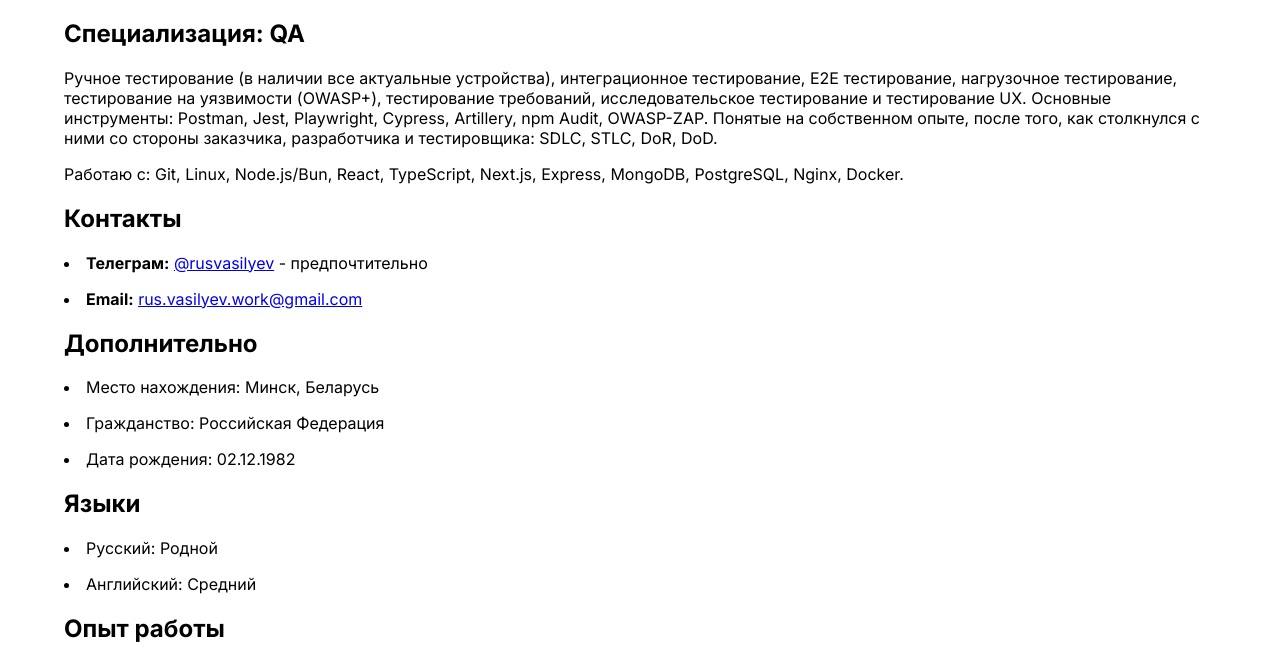
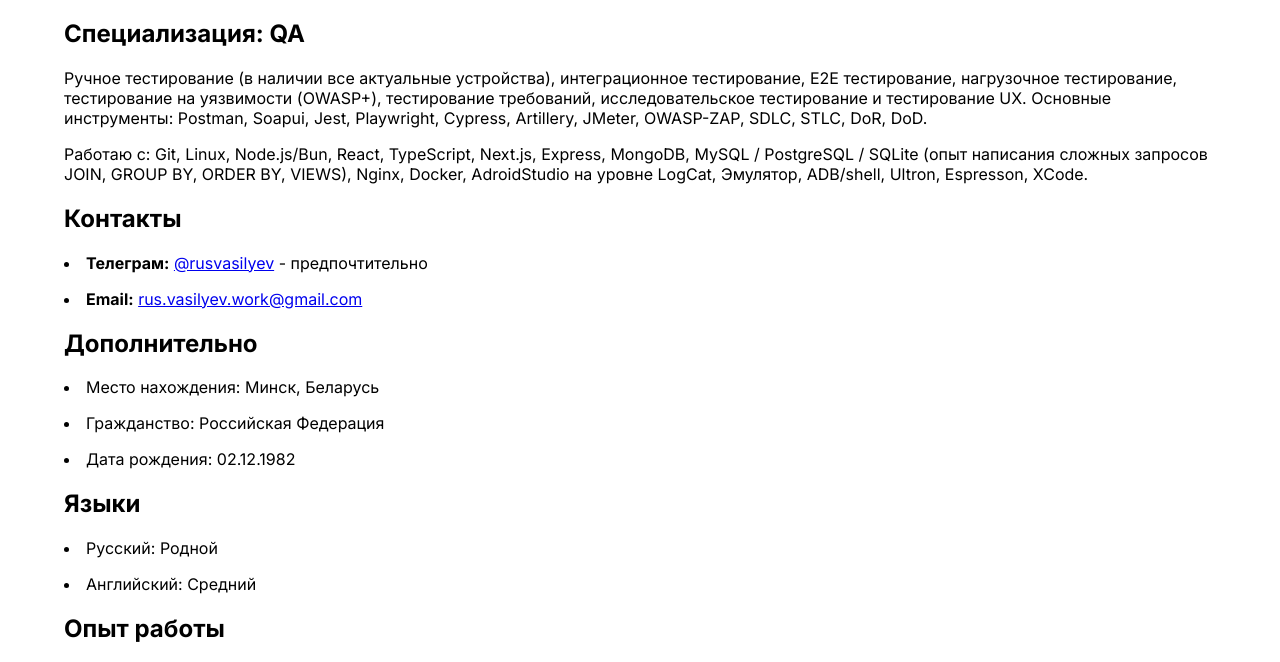
Before and after one commit to recherches-meteorologiques/recherches-meteorologiques.github.io, a website: page index.html in a window 1280 px wide. Shown: the part 95-757 px from the top of the page. Drawn offline with Linux system fonts and the light colour scheme.

Commit message:
chore: Add missed skills.

```diff
--- a/index.html
+++ b/index.html
@@ -76,13 +76,14 @@
 	<p>
 		Ручное тестирование (в наличии все актуальные устройства), интеграционное тестирование,
         E2E тестирование, нагрузочное тестирование, тестирование на уязвимости (OWASP+),
-        тестирование требований, исследовательское тестирование и тестирование UX. Основные инструменты: Postman, Jest, Playwright, Cypress,
-        Artillery, npm Audit, OWASP-ZAP. Понятые на собственном опыте,
-		после того, как столкнулся с ними со стороны заказчика, разработчика и тестировщика: SDLC, STLC, DoR, DoD.
+        тестирование требований, исследовательское тестирование и тестирование UX. Основные инструменты: Postman, Soapui, Jest, Playwright, Cypress,
+        Artillery, JMeter, OWASP-ZAP, SDLC, STLC, DoR, DoD.
 	</p>
 
 	<p>
-		Работаю с: Git, Linux, Node.js/Bun, React, TypeScript, Next.js, Express, MongoDB, PostgreSQL, Nginx, Docker.
+		Работаю с: Git, Linux, Node.js/Bun, React, TypeScript, Next.js, Express,
+		MongoDB, MySQL / PostgreSQL / SQLite (опыт написания сложных запросов JOIN, GROUP BY, ORDER BY, VIEWS),
+		Nginx, Docker, AdroidStudio на уровне LogCat, Эмулятор, ADB/shell, Ultron, Espresson, XCode.
 	</p>
 
     <h2>Контакты</h2>
```
